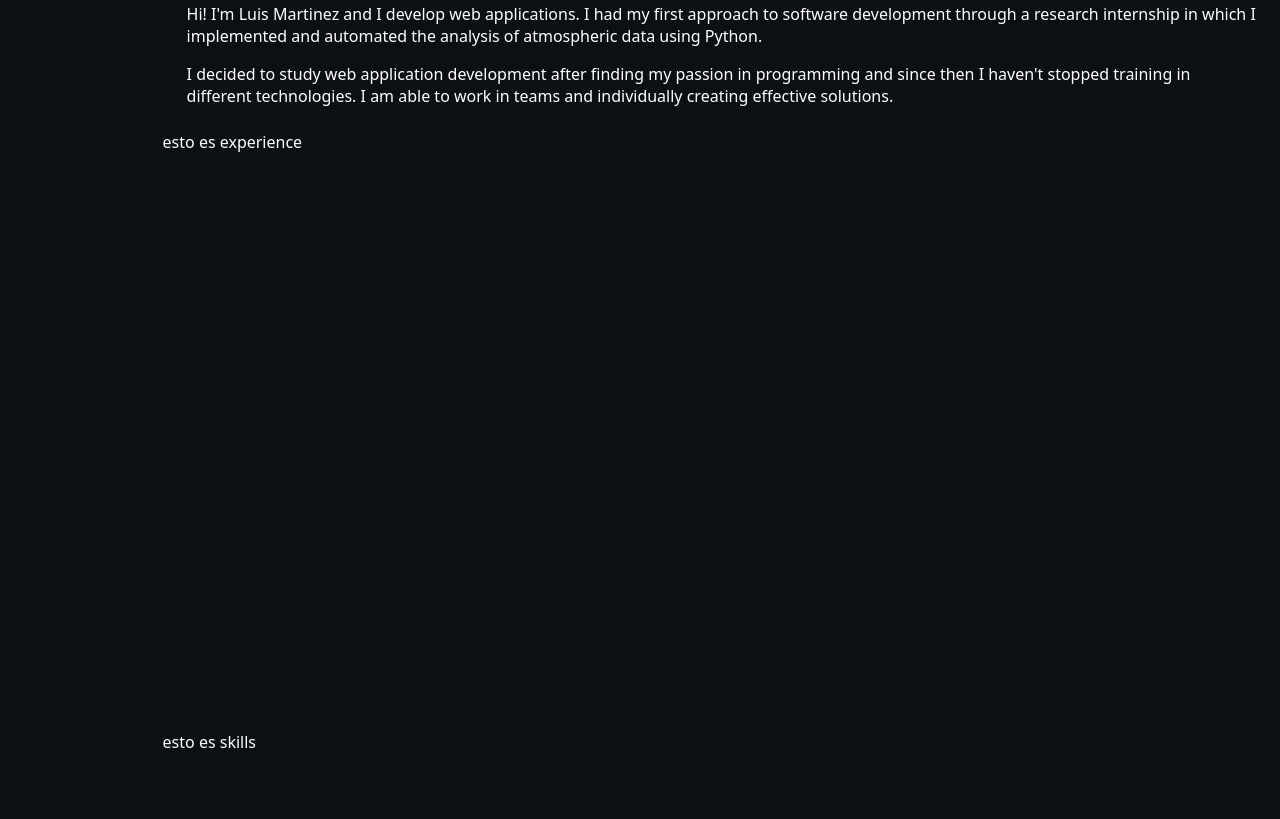
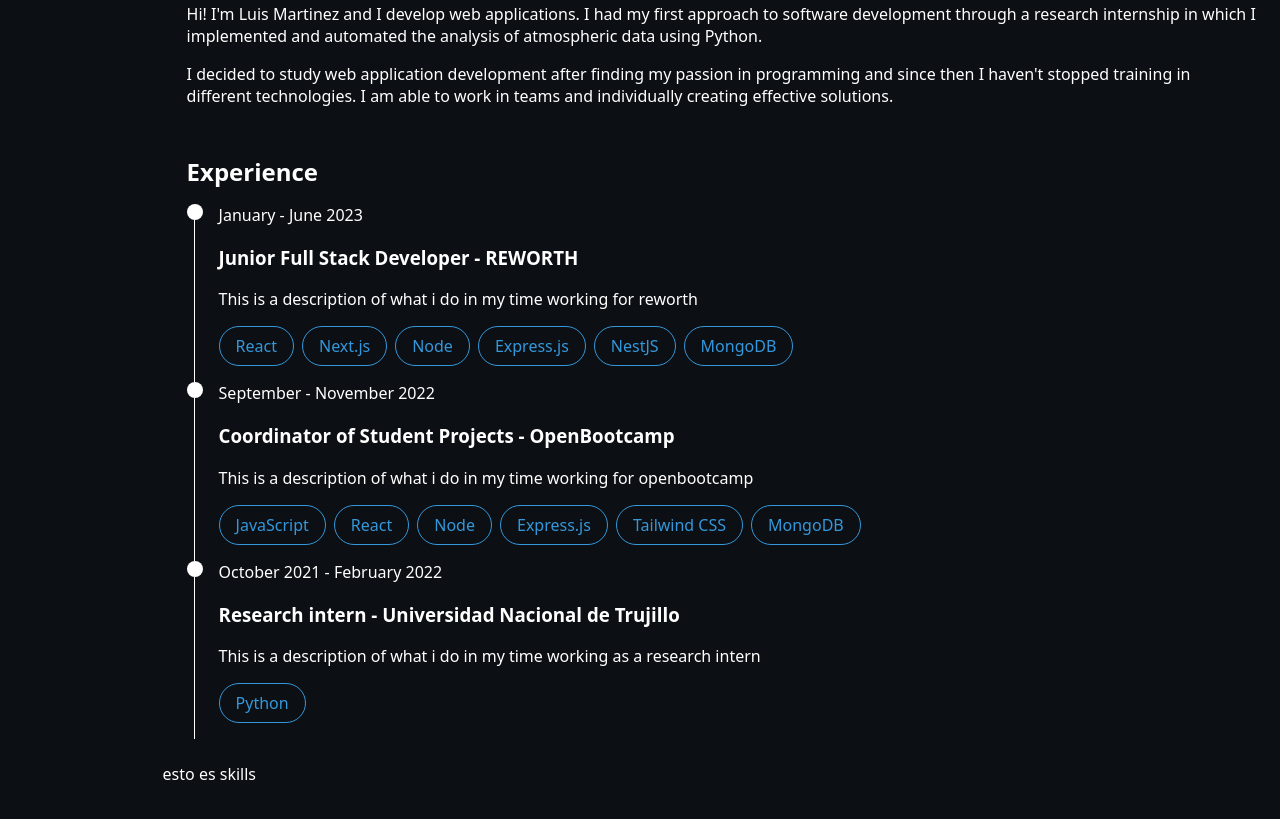
Before and after one commit to lemartinezm/portfolio-v2, an Astro site: page / in a window 1280 px wide. Shown: the part 918-1737 px from the top of the page. Built offline with nearby package versions, Linux system fonts and the light colour scheme; Astro itself is replaced by a stand-in of ours.

Commit message:
feat: add experience section mockup

```diff
--- /dev/null
+++ b/src/components/Badge.astro
@@ -0,0 +1,20 @@
+---
+interface Props {
+  name: string;
+}
+
+const { name } = Astro.props;
+---
+
+<div>{name}</div>
+
+<style>
+  div {
+    padding: 0.5rem 1rem;
+    border-radius: 2rem;
+    border: 1px solid #3498db;
+    color: #3498db;
+    font-weight: 500;
+    width: fit-content;
+  }
+</style>
--- a/src/components/Card.astro
+++ b/src/components/Card.astro
@@ -1,61 +1,86 @@
 ---
+import Badge from "./Badge.astro";
+
 interface Props {
-	title: string;
-	body: string;
-	href: string;
+  time: string;
+  position: string;
+  company: string;
+  companyPage: string;
+  description: string;
+  skills: string[];
 }
 
-const { href, title, body } = Astro.props;
+const { time, position, company, companyPage, description, skills } =
+  Astro.props;
 ---
 
-<li class="link-card">
-	<a href={href}>
-		<h2>
-			{title}
-			<span>&rarr;</span>
-		</h2>
-		<p>
-			{body}
-		</p>
-	</a>
+<li class="card">
+  <div class="timeline">
+    <div class="circle"></div>
+    <div class="line"></div>
+  </div>
+  <div class="content">
+    <span class="time">{time}</span>
+    <h3>
+      {position} - <a href={companyPage} target="_blank">{company}</a>
+    </h3>
+    <p>{description}</p>
+    <div class="skills">
+      {skills.map((skill) => <Badge name={skill} />)}
+    </div>
+  </div>
 </li>
+
 <style>
-	.link-card {
-		list-style: none;
-		display: flex;
-		padding: 1px;
-		background-color: #23262d;
-		background-image: none;
-		background-size: 400%;
-		border-radius: 7px;
-		background-position: 100%;
-		transition: background-position 0.6s cubic-bezier(0.22, 1, 0.36, 1);
-		box-shadow: inset 0 0 0 1px rgba(255, 255, 255, 0.1);
-	}
-	.link-card > a {
-		width: 100%;
-		text-decoration: none;
-		line-height: 1.4;
-		padding: calc(1.5rem - 1px);
-		border-radius: 8px;
-		color: white;
-		background-color: #23262d;
-		opacity: 0.8;
-	}
-	h2 {
-		margin: 0;
-		font-size: 1.25rem;
-		transition: color 0.6s cubic-bezier(0.22, 1, 0.36, 1);
-	}
-	p {
-		margin-top: 0.5rem;
-		margin-bottom: 0;
-	}
-	.link-card:is(:hover, :focus-within) {
-		background-position: 0;
-		background-image: var(--accent-gradient);
-	}
-	.link-card:is(:hover, :focus-within) h2 {
-		color: rgb(var(--accent-light));
-	}
+  .card {
+    display: flex;
+    list-style-type: none;
+    padding: 0;
+  }
+
+  .card:hover .timeline,
+  .card:hover .time {
+    color: #3498db;
+  }
+
+  .timeline {
+    display: flex;
+    flex-direction: column;
+    justify-content: center;
+    align-items: center;
+    transition: color 0.2s;
+  }
+
+  .time {
+    transition: color 0.2s;
+  }
+
+  .circle {
+    width: 1rem;
+    height: 1rem;
+    background-color: currentColor;
+    border-radius: 50%;
+  }
+
+  .line {
+    border-left: 1px solid #fff;
+    flex: 1;
+  }
+
+  .content {
+    padding: 0 1rem 1rem 1rem;
+  }
+  h3 span {
+    color: #fff;
+  }
+  a,
+  a:visited {
+    color: #fff;
+    text-decoration: none;
+  }
+  .skills {
+    display: flex;
+    flex-wrap: wrap;
+    gap: 0.5rem;
+  }
 </style>
--- /dev/null
+++ b/src/components/Experience.astro
@@ -0,0 +1,33 @@
+---
+import Card from "./Card.astro";
+import { getCollection } from "astro:content";
+const experiences = await getCollection("experience");
+const formatedExperiences = experiences.sort(
+  (a, b) => Number(b.id) - Number(a.id)
+);
+---
+
+<section id="experience">
+  <h2>Experience</h2>
+  <ul>
+    {formatedExperiences.map((experience) => <Card {...experience.data} />)}
+  </ul>
+</section>
+
+<style>
+  * {
+    margin: 0;
+  }
+
+  section {
+    padding: 1.5rem;
+    display: flex;
+    flex-direction: column;
+    justify-content: center;
+    gap: 1rem;
+  }
+
+  ul {
+    padding: 0;
+  }
+</style>
--- /dev/null
+++ b/src/content/config.ts
@@ -0,0 +1,17 @@
+import { z, defineCollection } from "astro:content";
+
+const experienceCollection = defineCollection({
+  type: "data",
+  schema: z.object({
+    time: z.string(),
+    position: z.string(),
+    company: z.string(),
+    companyPage: z.string().url(),
+    description: z.string(),
+    skills: z.array(z.string()),
+  }),
+});
+
+export const collections = {
+  experience: experienceCollection,
+};
--- /dev/null
+++ b/src/content/experience/1.json
@@ -0,0 +1,8 @@
+{
+  "time": "October 2021 - February 2022",
+  "position": "Research intern",
+  "company": "Universidad Nacional de Trujillo",
+  "companyPage": "https://unitru.edu.pe/",
+  "description": "This is a description of what i do in my time working as a research intern",
+  "skills": ["Python"]
+}
--- /dev/null
+++ b/src/content/experience/2.json
@@ -0,0 +1,15 @@
+{
+  "time": "September - November 2022",
+  "position": "Coordinator of Student Projects",
+  "company": "OpenBootcamp",
+  "companyPage": "https://open-bootcamp.com/",
+  "description": "This is a description of what i do in my time working for openbootcamp",
+  "skills": [
+    "JavaScript",
+    "React",
+    "Node",
+    "Express.js",
+    "Tailwind CSS",
+    "MongoDB"
+  ]
+}
--- /dev/null
+++ b/src/content/experience/3.json
@@ -0,0 +1,8 @@
+{
+  "time": "January - June 2023",
+  "position": "Junior Full Stack Developer",
+  "company": "REWORTH",
+  "companyPage": "https://reworth.co",
+  "description": "This is a description of what i do in my time working for reworth",
+  "skills": ["React", "Next.js", "Node", "Express.js", "NestJS", "MongoDB"]
+}
--- a/src/env.d.ts
+++ b/src/env.d.ts
@@ -1 +1,2 @@
+/// <reference path="../.astro/types.d.ts" />
 /// <reference types="astro/client" />
--- a/src/pages/index.astro
+++ b/src/pages/index.astro
@@ -2,13 +2,14 @@
 import Layout from "../layouts/Layout.astro";
 import Home from "../components/Home.astro";
 import About from "../components/About.astro";
+import Experience from "../components/Experience.astro";
 ---
 
 <Layout title="Welcome to Astro.">
   <main>
     <Home />
     <About />
-    <section id="experience">esto es experience</section>
+    <Experience />
     <section id="skills">esto es skills</section>
     <section id="contact">esto es contact</section>
   </main>
```
